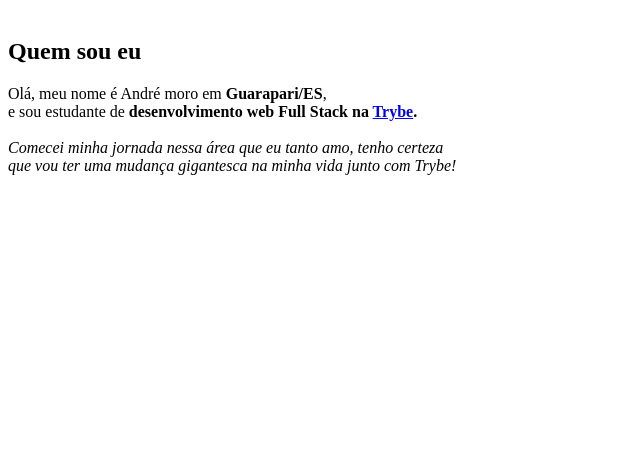
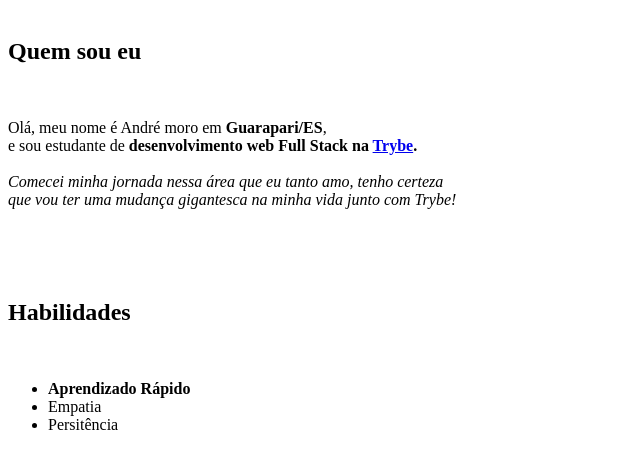
Before and after one commit to Andre-ARS/Andre-ARS.github.io, a plain HTML site: page index.html in a window 1280 px wide. Shown: the part 436-886 px from the top of the page, without its empty margins (0-640 px from the left). Before the commit the page ends 800 px from the top, so only its background shows below. Drawn offline with Linux system fonts and the light colour scheme.

Commit message:
Adiciona habilidades

```diff
--- a/index.html
+++ b/index.html
@@ -10,6 +10,15 @@
 <img src="https://ca.slack-edge.com/TMDDFEPFU-U02LDR895B6-87633a86d8e0-512" alt="André Rodrigues Santos" width="350px">
 <br><br><br>
 <h2>Quem sou eu</h2>
+<br>
 <p>Olá, meu nome é André moro em <strong>Guarapari/ES</strong>,<br> e sou estudante de <strong> desenvolvimento web Full Stack na <a href="http://www.betrybe.com" target="_blank" rel="noopener noreferrer">Trybe</a>.</strong> <br> <br><em> Comecei minha jornada nessa área que eu tanto amo, tenho certeza <br> que vou ter uma mudança gigantesca na minha vida junto com Trybe!</em></p>
+<br><br><br>
+<h2>Habilidades</h2>
+<br>
+<ul>
+  <li><strong> Aprendizado Rápido</strong></li>
+  <li>Empatia</li>
+  <li>Persitência</li>
+</ul>
   </body>
 </html>
```
